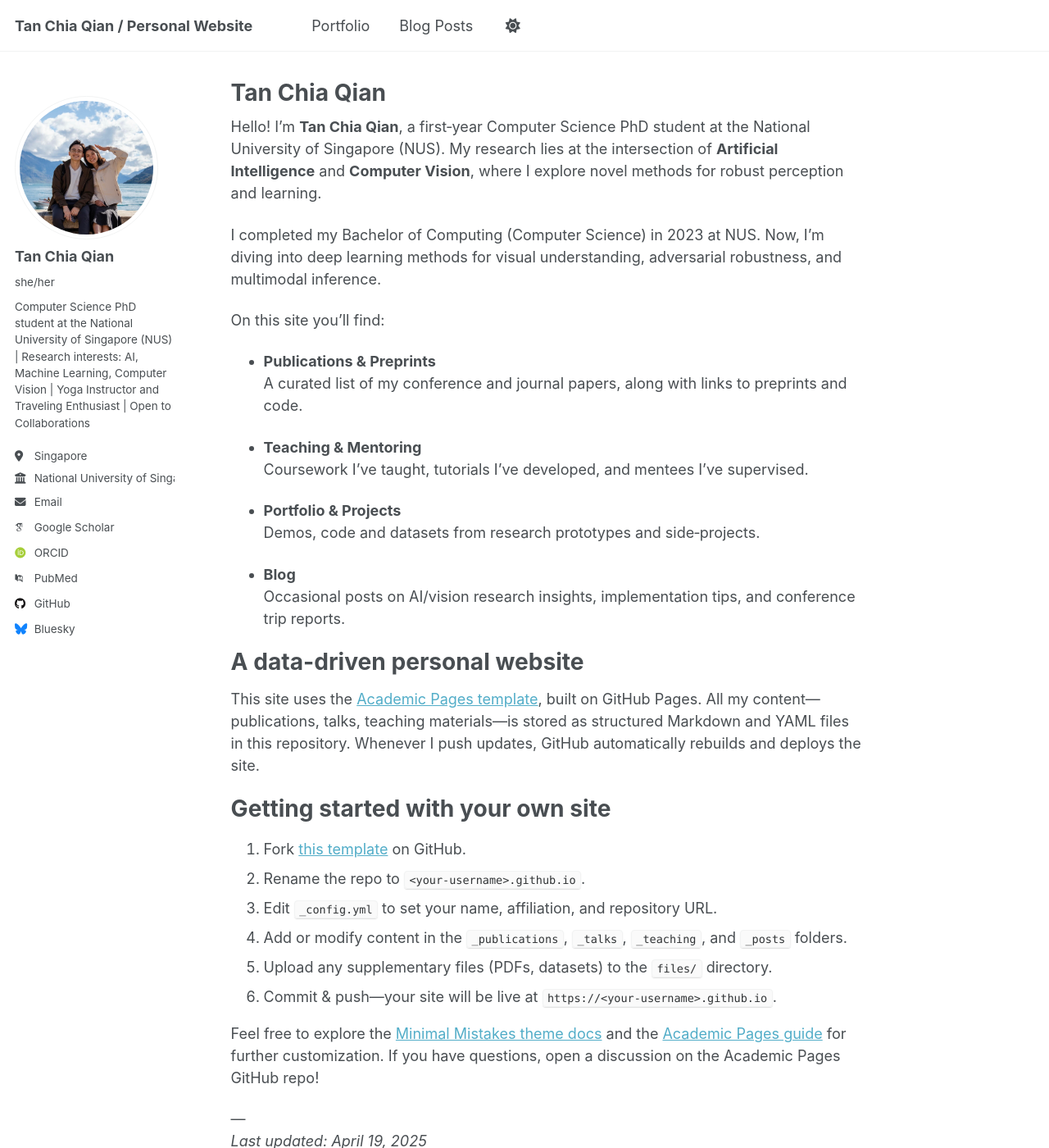
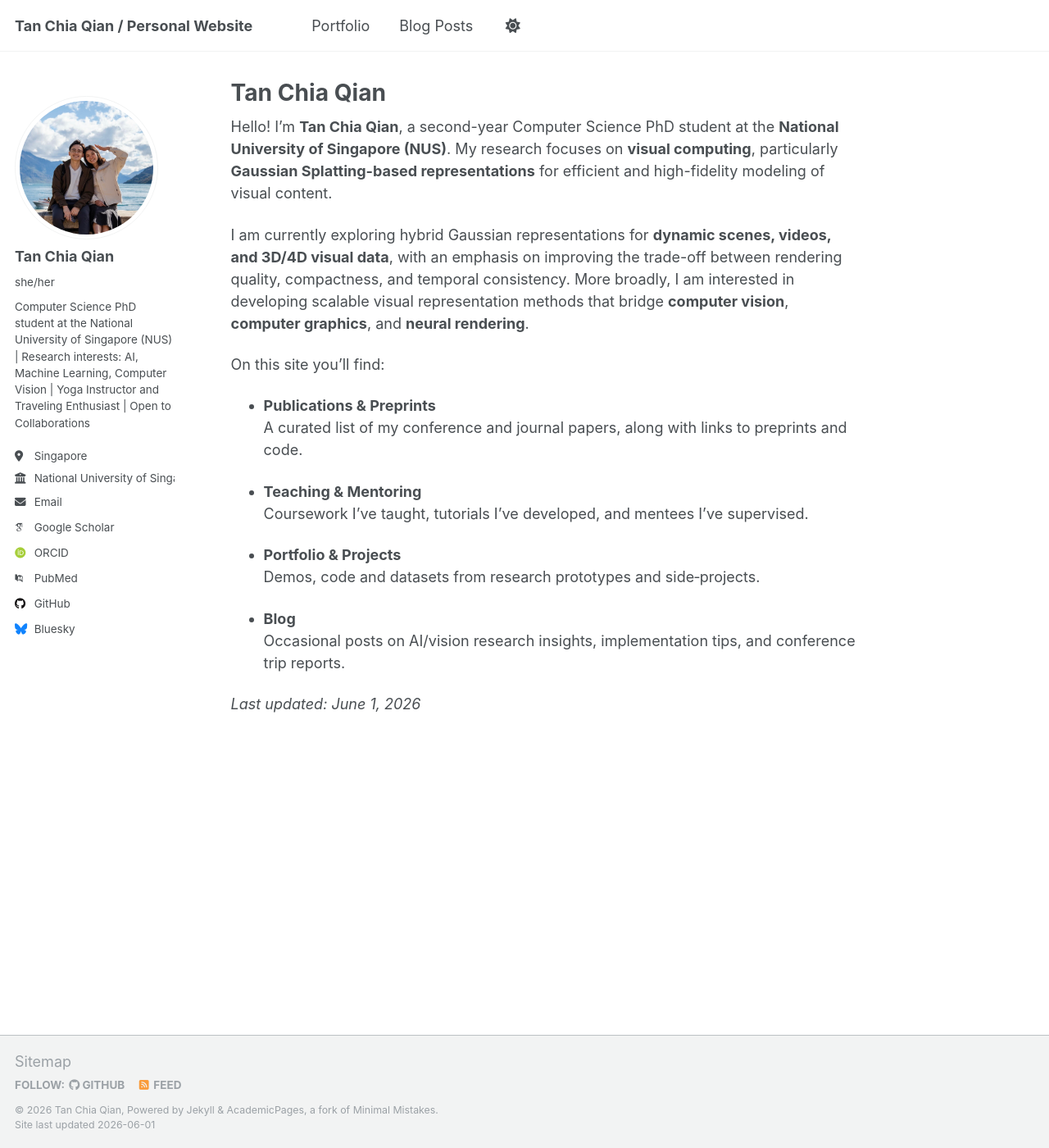
Before and after one commit to TCQian/tcqian.github.io, a Jekyll site: the page built from _pages/about.md, in a window 1280 px wide and 1400 px high. Shown: the whole window at 82% size. Built offline with Jekyll 4.4.1, drawn with Linux system fonts in a browser that asks for light colours; some web fonts are replaced.

Commit message:
update about me

```diff
--- a/_pages/about.md
+++ b/_pages/about.md
@@ -7,9 +7,9 @@ redirect_from:
   - /about.html
 ---
 
-Hello! I’m **Tan Chia Qian**, a first‑year Computer Science PhD student at the National University of Singapore (NUS). My research lies at the intersection of **Artificial Intelligence** and **Computer Vision**, where I explore novel methods for robust perception and learning.
+Hello! I’m **Tan Chia Qian**, a second-year Computer Science PhD student at the **National University of Singapore (NUS)**. My research focuses on **visual computing**, particularly **Gaussian Splatting-based representations** for efficient and high-fidelity modeling of visual content.
 
-I completed my Bachelor of Computing (Computer Science) in 2023 at NUS. Now, I’m diving into deep learning methods for visual understanding, adversarial robustness, and multimodal inference.
+I am currently exploring hybrid Gaussian representations for **dynamic scenes, videos, and 3D/4D visual data**, with an emphasis on improving the trade-off between rendering quality, compactness, and temporal consistency. More broadly, I am interested in developing scalable visual representation methods that bridge **computer vision**, **computer graphics**, and **neural rendering**.
 
 On this site you’ll find:
 
@@ -25,20 +25,4 @@ On this site you’ll find:
 - **Blog**
   Occasional posts on AI/vision research insights, implementation tips, and conference trip reports.
 
-# A data-driven personal website
-
-This site uses the [Academic Pages template](https://github.com/academicpages/academicpages.github.io), built on GitHub Pages. All my content—publications, talks, teaching materials—is stored as structured Markdown and YAML files in this repository. Whenever I push updates, GitHub automatically rebuilds and deploys the site.
-
-# Getting started with your own site
-
-1. Fork [this template](https://github.com/academicpages/academicpages.github.io) on GitHub.
-2. Rename the repo to `<your‑username>.github.io`.
-3. Edit `_config.yml` to set your name, affiliation, and repository URL.
-4. Add or modify content in the `_publications`, `_talks`, `_teaching`, and `_posts` folders.
-5. Upload any supplementary files (PDFs, datasets) to the `files/` directory.
-6. Commit & push—your site will be live at `https://<your‑username>.github.io`.
-
-Feel free to explore the [Minimal Mistakes theme docs](https://mmistakes.github.io/minimal-mistakes/docs/) and the [Academic Pages guide](https://academicpages.github.io/markdown/) for further customization. If you have questions, open a discussion on the Academic Pages GitHub repo!
-
-—
-_Last updated: April 19, 2025_
+_Last updated: June 1, 2026_
```
